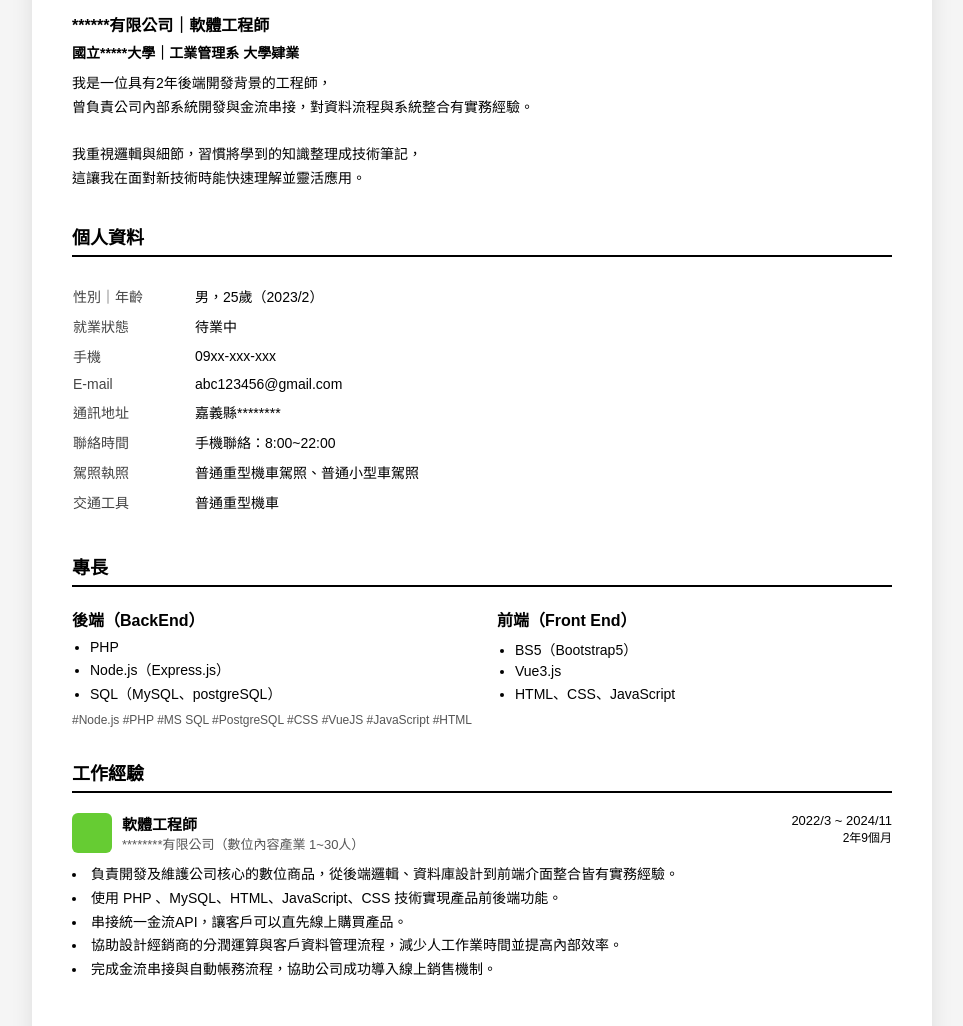
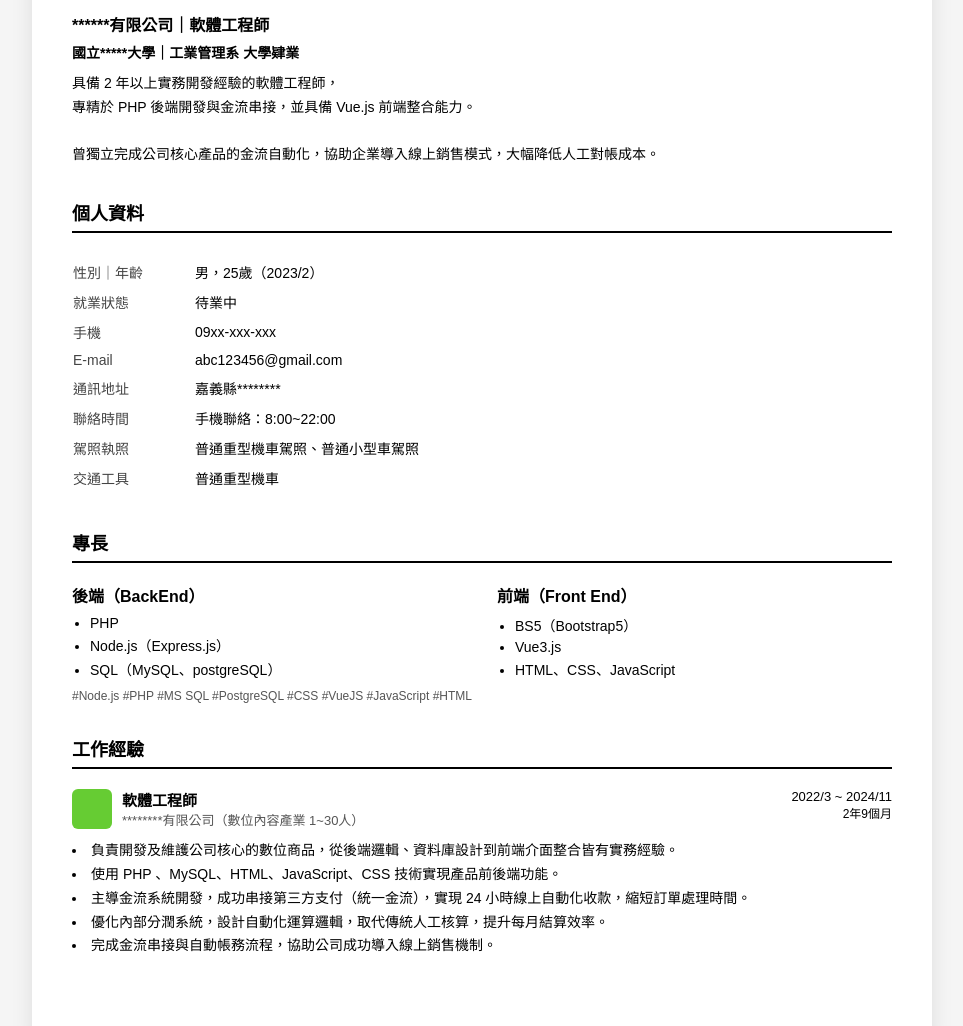
Before and after one commit to sumaoxiong/resume, a plain HTML site: page 104-resume-review/index.html in a window 1280 px wide. Shown: the part 274-1300 px from the top of the page, without its empty margins (158-1121 px from the left). Drawn offline with Linux system fonts and the light colour scheme.

Commit message:
修改自介

```diff
--- a/104-resume-review/index.html
+++ b/104-resume-review/index.html
@@ -193,11 +193,11 @@
             <div class="education">國立*****大學｜工業管理系 大學肄業</div>
 
             <div class="description">
-                我是一位具有2年後端開發背景的工程師，<br>
-                曾負責公司內部系統開發與金流串接，對資料流程與系統整合有實務經驗。<br>
+                具備 2 年以上實務開發經驗的軟體工程師，<br>
+                專精於 PHP 後端開發與金流串接，並具備 Vue.js 前端整合能力。<br>
                 <br>
-                我重視邏輯與細節，習慣將學到的知識整理成技術筆記，<br>
-                這讓我在面對新技術時能快速理解並靈活應用。
+                曾獨立完成公司核心產品的金流自動化，協助企業導入線上銷售模式，大幅降低人工對帳成本。<br>
+
             </div>
 
             <!-- 個人資料 -->
@@ -290,8 +290,8 @@
                 <div class="work-desc">
                     <li> 負責開發及維護公司核心的數位商品，從後端邏輯、資料庫設計到前端介面整合皆有實務經驗。</li>
                     <li> 使用 PHP 、MySQL、HTML、JavaScript、CSS 技術實現產品前後端功能。</li>
-                    <li> 串接統一金流API，讓客戶可以直先線上購買產品。</li>
-                    <li> 協助設計經銷商的分潤運算與客戶資料管理流程，減少人工作業時間並提高內部效率。</li>
+                    <li> 主導金流系統開發，成功串接第三方支付（統一金流），實現 24 小時線上自動化收款，縮短訂單處理時間。</li>
+                    <li> 優化內部分潤系統，設計自動化運算邏輯，取代傳統人工核算，提升每月結算效率。</li>
                     <li>完成金流串接與自動帳務流程，協助公司成功導入線上銷售機制。</li>
                 </div>
 
@@ -362,13 +362,10 @@
             </div>
 
             <!-- 專案成果 -->
+            <div style="display: none;">
                 <div class="section-title" style="margin-top:40px;">專案成果</div>
 
-
-
                 <!-- NOTE: 刪除todolist專案 -->
-
-
 
                 <!-- 專案 1：TripEasy -->
                 <div style="display:flex; gap:20px; margin-top:35px;">
@@ -398,11 +395,14 @@
                             目前原始倉庫已停止更新，只有前端透過 GitHub Pages 部署呈現。
                         </div>
 
-                    <a href="https://github.com/tripEasyCompany/frontend" style="font-size:14px; color:#2563eb;">前往查看
+                        <a href="https://github.com/tripEasyCompany/frontend"
+                            style="font-size:14px; color:#2563eb;">前往查看
                             ></a>
                     </div>
 
                 </div>
+            </div>
+
 
         </div>
     </div>
@@ -510,6 +510,7 @@
 
 
             <!-- 學歷 -->
+            <div style="display: none">
                 <div class="section-title" style="margin-top:40px;">學歷</div>
 
                 <div style="display:flex; justify-content:space-between;">
@@ -519,6 +520,8 @@
                     </div>
                     <div style="font-size:14px;">2018/9 ~ 2022/5</div>
                 </div>
+            </div>
+
 
         </div>
     </div>
```
Lines whose indentation alone changed are shown as unchanged.
